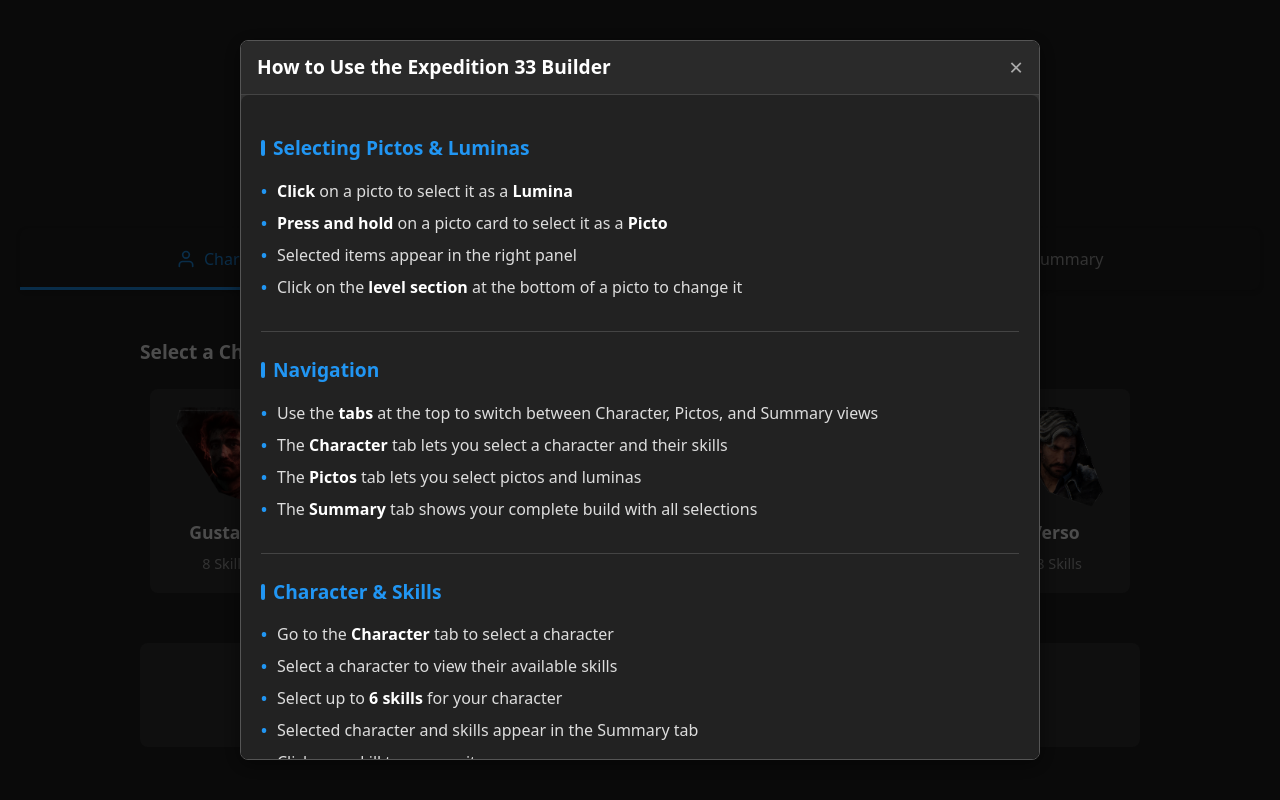
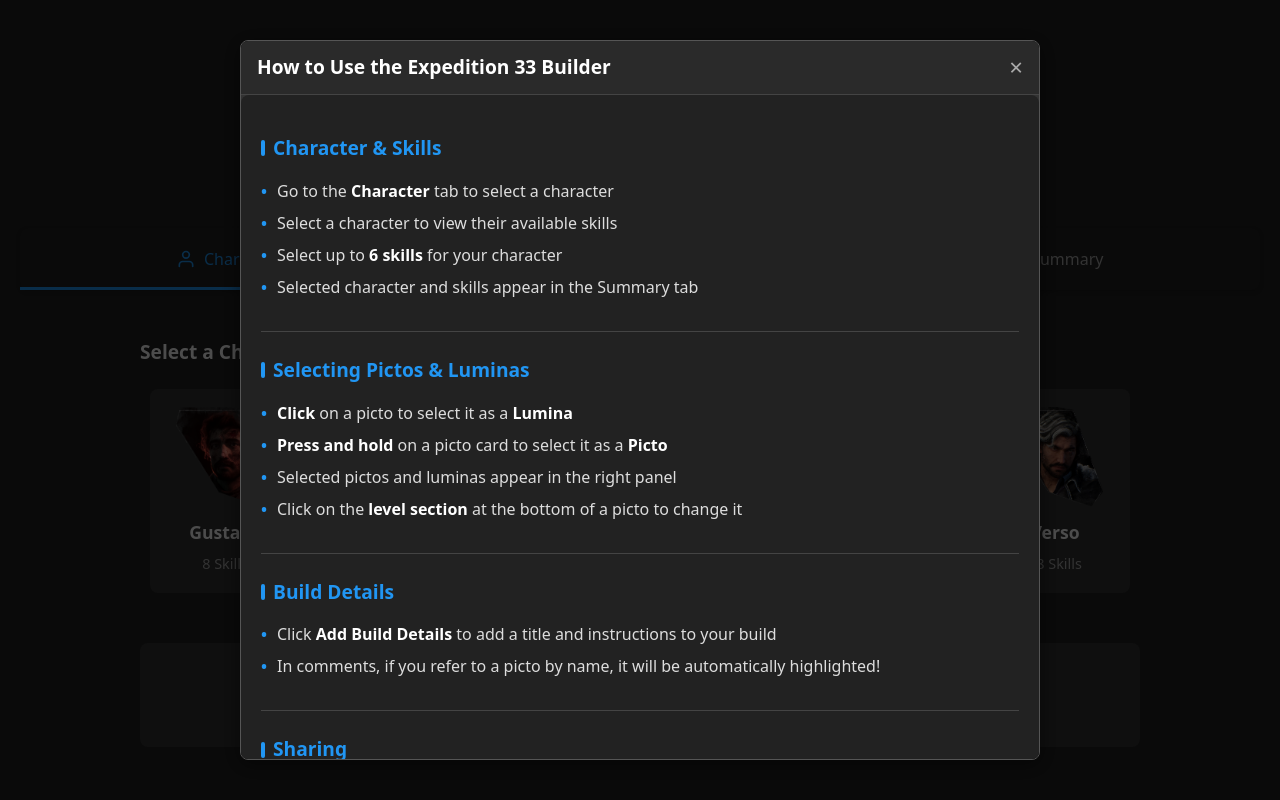
Before and after one commit to fmarlats/picto-builder, a Vue app: page / in a window 1280 px wide. Both pictures are taken after a click on the button "How to Use". Shown: the top 800 px of the page. Built offline with nearby package versions, Linux system fonts and the light colour scheme.

Commit message:
refactor: Simplify placeholder text in textarea for clarity in HowToUse, SelectionPanel, and SummaryPanel components

```diff
--- a/src/components/HowToUse.vue
+++ b/src/components/HowToUse.vue
@@ -5,41 +5,22 @@
 <template>
   <div class="how-to-use-container">
     <div class="section">
-      <h3>Selecting Pictos & Luminas</h3>
-      <ul>
-        <li><strong>Click</strong> on a picto to select it as a <strong>Lumina</strong></li>
-        <li><strong>Press and hold</strong> on a picto card to select it as a <strong>Picto</strong></li>
-        <li>Selected items appear in the right panel</li>
-        <li>Click on the <strong>level section</strong> at the bottom of a picto to change it</li>
-      </ul>
-    </div>
-
-    <div class="section">
-      <h3>Navigation</h3>
-      <ul>
-        <li>Use the <strong>tabs</strong> at the top to switch between Character, Pictos, and Summary views</li>
-        <li>The <strong>Character</strong> tab lets you select a character and their skills</li>
-        <li>The <strong>Pictos</strong> tab lets you select pictos and luminas</li>
-        <li>The <strong>Summary</strong> tab shows your complete build with all selections</li>
-      </ul>
-    </div>
-
-    <div class="section">
       <h3>Character & Skills</h3>
       <ul>
         <li>Go to the <strong>Character</strong> tab to select a character</li>
         <li>Select a character to view their available skills</li>
         <li>Select up to <strong>6 skills</strong> for your character</li>
         <li>Selected character and skills appear in the Summary tab</li>
-        <li>Click on a skill to remove it</li>
       </ul>
     </div>
 
     <div class="section">
-      <h3>Filtering and Sorting</h3>
+      <h3>Selecting Pictos & Luminas</h3>
       <ul>
-        <li>Use the <strong>search box</strong> to filter pictos by name or effect</li>
-        <li>Additional filters and sorting options are available next to the search box</li>
+        <li><strong>Click</strong> on a picto to select it as a <strong>Lumina</strong></li>
+        <li><strong>Press and hold</strong> on a picto card to select it as a <strong>Picto</strong></li>
+        <li>Selected pictos and luminas appear in the right panel</li>
+        <li>Click on the <strong>level section</strong> at the bottom of a picto to change it</li>
       </ul>
     </div>
 
--- a/src/components/SelectionPanel.vue
+++ b/src/components/SelectionPanel.vue
@@ -576,7 +576,7 @@ const copyToClipboard = () => {
                 id="build-comment"
                 v-model="commentText"
                 class="comment-textarea"
-                placeholder="Which character is it for... which weapon to use..."
+                placeholder="Which weapon to use..."
                 rows="5"
               ></textarea>
             </div>
--- a/src/components/SummaryPanel.vue
+++ b/src/components/SummaryPanel.vue
@@ -588,7 +588,7 @@ const copyToClipboard = () => {
                 id="build-comment"
                 v-model="commentText"
                 class="comment-textarea"
-                placeholder="Which character is it for... which weapon to use..."
+                placeholder="Which weapon to use..."
                 rows="5"
               ></textarea>
             </div>
```
